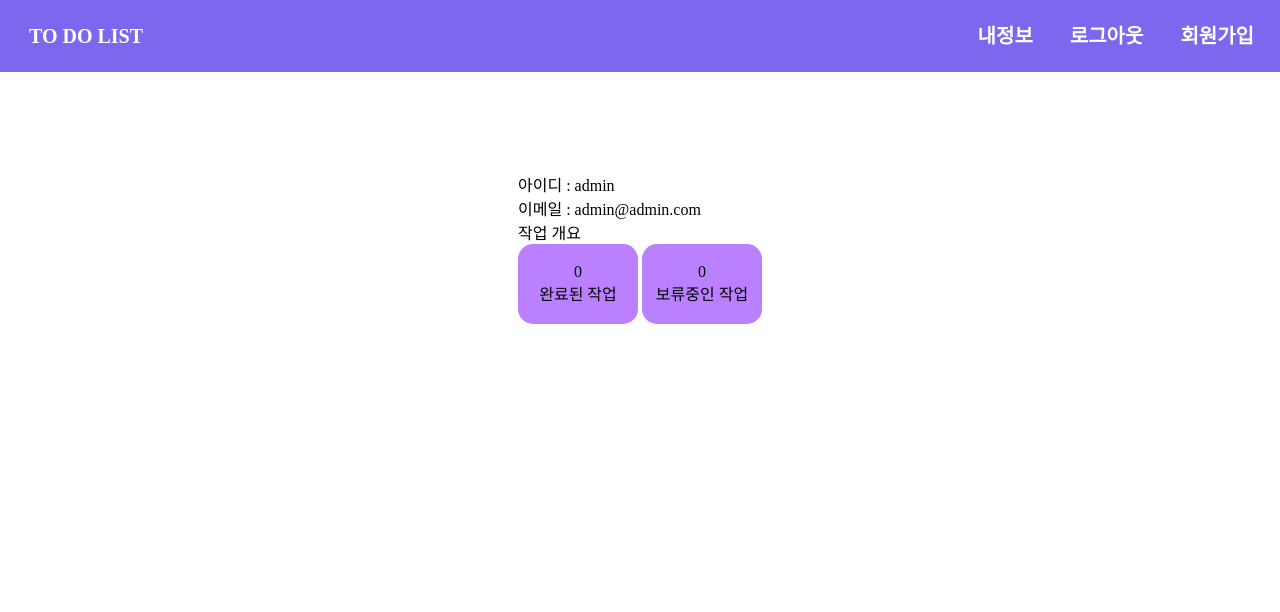
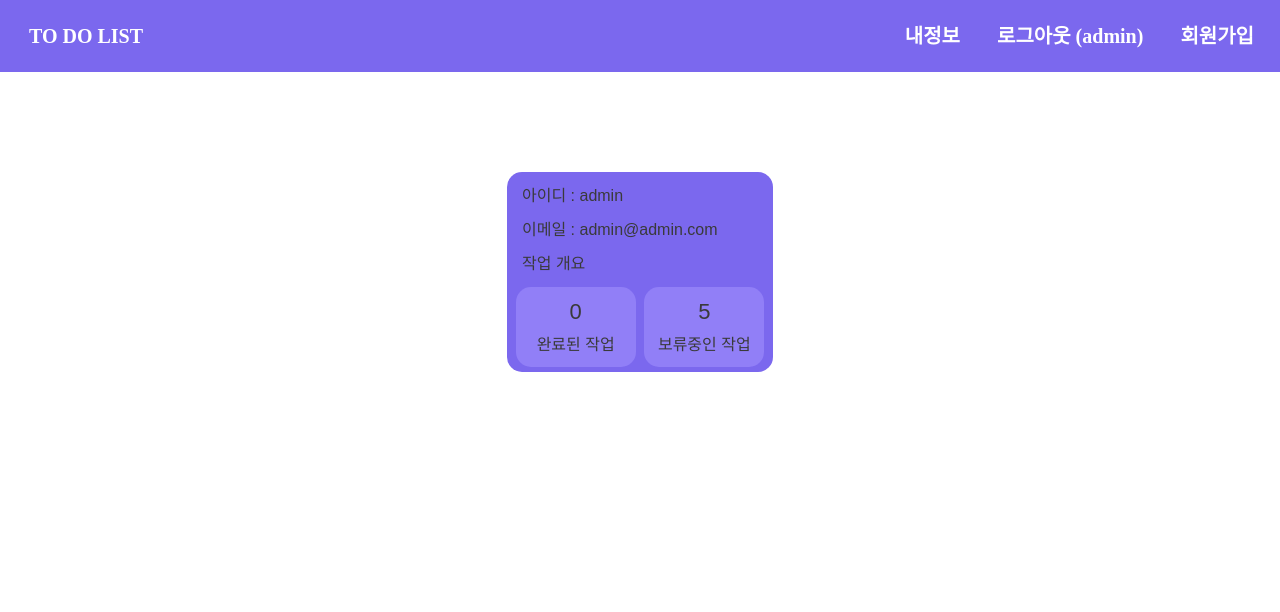
Before and after one commit to jaewon786/ToDoList, a Django app: page /common/information/ in a window 1280 px wide. Shown: the top 612 px of the page. Run offline with Django 5.2, Linux system fonts and the light colour scheme; a user stored in the database is signed in; data comes from the database, SQL or seed files in the repository; both versions use the stored data as it was after the commit; some web fonts are replaced.

Commit message:
내 정보 디자인 완료

```diff
--- a/common/views.py
+++ b/common/views.py
@@ -1,6 +1,7 @@
 from django.contrib.auth import authenticate, login, logout
 from django.shortcuts import render, redirect
 from common.forms import UserForm
+from todolists.models import Todo
 
 def logout_view(request):
     logout(request)
@@ -21,6 +22,8 @@ def signup(request):
   return render(request, 'common/signup.html', {'form': form})
 
 def information(request):
+  workedCount = Todo.objects.filter(author=request.user).filter(completed=True).count
+  workingCount = Todo.objects.filter(author=request.user).filter(completed=False).count
   user = request.user
-  info = {'user':user}
+  info = {'user':user, 'workedCount':workedCount, 'workingCount':workingCount}
   return render(request, 'common/information.html', info)
--- a/static/style.css
+++ b/static/style.css
@@ -115,8 +115,6 @@ label {
 }
 
 #slide-container {
-  width: 100%;
-  transition: 10s;
   display: none;
 }
 
@@ -134,7 +132,7 @@ label {
 }
 
 .mobile-menu {
-  font-size: 24px;
+  font-size: 18px;
   font-weight: bold;
   color: white;
   padding: 10px;
--- a/static/styles/information.css
+++ b/static/styles/information.css
@@ -1,26 +1,52 @@
+@font-face {
+  font-family: 'TheJamsil5Bold';
+  src: url('https://fastly.jsdelivr.net/gh/projectnoonnu/noonfonts_2302_01@1.0/TheJamsil5Bold.woff2') format('woff2');
+  font-weight: 700;
+  font-style: normal;
+}
+
 #information-container {
+  font-family: 'TheJamsil5Bold', sans-serif;
+  color: rgb(58, 58, 58);
+  cursor: pointer;
+  display: flex;
+  flex-direction: column;
+  justify-content: center;
+  align-items: left;
+  width: 266px;
+  height: 200px;
+  background-color: rgb(123, 104, 238);
+  border-radius: 15px;
   position: absolute;
   top: 100px;
 }
 
-#completed-work-box {
+#information-container #work {
+  display: inline-flex;
+  justify-content: space-evenly;
+}
+
+#info-work {
+  margin-bottom: 8px;
+}
+
+#completed-work-box, #pending-work-box {
   display: inline-flex;
   flex-direction: column;
   justify-content: center;
   align-items: center;
   width: 120px;
   height: 80px;
-  background-color: rgb(187, 128, 255);
+  background-color: rgb(145, 127, 247);
   border-radius: 15px;
 }
 
-#pending-work-box {
-  display: inline-flex;
-  flex-direction: column;
-  justify-content: center;
-  align-items: center;
-  width: 120px;
-  height: 80px;
-  background-color: rgb(187, 128, 255);
-  border-radius: 15px;
+#info-username, #info-useremail, #info-work {
+  margin-left: 10px;
+  padding: 5px;
 }
+
+#completed-work-count, #pending-work-count {
+  margin-bottom: 6px;
+  font-size: 22px;
+}
--- a/static/styles/signup.css
+++ b/static/styles/signup.css
@@ -14,7 +14,7 @@
   font-size: 32px;
   margin: 0 0 24px;
   padding: 0;
-  color: #fff;
+  color: white;
   text-align: center;
 }
 
@@ -22,7 +22,7 @@
   height: 25px;
   border: none;
   border-radius: 10px;
-  background-color: rgb(241, 236, 255);
+  background-color: white;
   margin-bottom: 8px;
   outline: none;
 }
--- a/templates/base.html
+++ b/templates/base.html
@@ -25,7 +25,7 @@
         </li>
         <li class="header__nav-item">
           {% if user.is_authenticated %}
-          <a href="{% url 'common:logout' %}">로그아웃</a>
+          <a href="{% url 'common:logout' %}">로그아웃 ({{ request.user }})</a>
           {% else %}
           <a href="{% url 'common:login' %}">로그인</a>
           {% endif %}
@@ -49,7 +49,7 @@
         {% endif %}
         <li class="mobile-menu">
           {% if user.is_authenticated %}
-          <a href="{% url 'common:logout' %}">로그아웃</a>
+          <a href="{% url 'common:logout' %}">로그아웃 ({{ request.user }})</a>
           {% else %}
           <a href="{% url 'common:login' %}">로그인</a>
           {% endif %}
@@ -71,20 +71,6 @@
     </p>
   </footer>
 <script>
-  const btn = document.getElementById('addBtn');
-  const form_method = document.getElementById('add_form');
-
-  btn.addEventListener('click', function() {
-    {% if user.is_anonymous %}
-      if (confirm('로그인 후 이용 가능합니다. 로그인 하시겠습니까?')) {
-        form_method.method = "post";
-      }
-      else {
-        form_method.method = "get";
-      }
-    {% endif %}
-  })
-
   const mobileMenuBtn = document.querySelector('.menuBtn');
   const mobileMenu = document.getElementById('slide-container');
 
--- a/templates/common/information.html
+++ b/templates/common/information.html
@@ -3,14 +3,16 @@
 <div id="information-container">
   <div id="info-username">아이디 : {{ user.username }}</div>
   <div id="info-useremail">이메일 : {{ user.email }}</div>
-  <div>작업 개요</div>
-  <div id="completed-work-box">
-    <div id="completed-work-count">0</div>
-    <div>완료된 작업</div>
-  </div>
-  <div id="pending-work-box">
-    <div id="pending-work-count">0</div>
-    <div>보류중인 작업</div>
+  <div id="info-work">작업 개요</div>
+  <div id="work">
+    <div id="completed-work-box">
+      <div id="completed-work-count">{{ workedCount }}</div>
+      <div>완료된 작업</div>
+    </div>
+    <div id="pending-work-box">
+      <div id="pending-work-count">{{ workingCount }}</div>
+      <div>보류중인 작업</div>
+    </div>
   </div>
 </div>
 {% endblock %}
--- a/templates/common/login.html
+++ b/templates/common/login.html
@@ -8,7 +8,7 @@
         {% include "form_errors.html" %}
         <div class="user-box">
             <input type="text" required="" name="username" id="username"
-            value="{{ form.username.value|default_if_none:'' }}">
+            value="{{ form.username.value|default_if_none:'' }}" autocomplete="off">
             <label for="username">아이디</label>
         </div>
         <div class="user-box">
--- a/templates/common/signup.html
+++ b/templates/common/signup.html
@@ -8,7 +8,7 @@
         <div claas="signup-div">
             <label for="username">아이디</label>
             <input type="text" name="username" id="username"
-            value="{{ form.username.value|default_if_none:'' }}">
+            value="{{ form.username.value|default_if_none:'' }}" autocomplete="off">
         </div>
         <div>
             <label for="password1">비밀번호</label>
@@ -23,7 +23,7 @@
         <div>
             <label for="email">이메일</label>
             <input type="text" name="email" id="email"
-            value="{{ form.email.value|default_if_none:'' }}">
+            value="{{ form.email.value|default_if_none:'' }}" autocomplete="off">
         </div>
         <button id="create" type="submit">가입하기</button>
     </form>
--- a/todolists/models.py
+++ b/todolists/models.py
@@ -5,6 +5,7 @@ from django.contrib.auth.models import User
 class Todo(models.Model):
   author = models.ForeignKey(User, on_delete=models.CASCADE)
   content = models.TextField()
+  completed = models.BooleanField(default=False)
   create_date = models.DateTimeField()
 
   def __str__(self):
--- a/todolists/urls.py
+++ b/todolists/urls.py
@@ -7,4 +7,5 @@ app_name = 'todolists'
 urlpatterns = [
   path('', views.index, name='index'),
   path('todo_delete/<int:todo_id>', views.todo_delete, name='todo_delete'),
+  path('todo_complete/<int:todo_id>', views.todo_complete, name='todo_complete'),
 ]
```
Also changed, not shown: static/styles/todolists.css (+19 -11 lines), templates/todolists/todo_list.html (+28 -4 lines), todolists/views.py (+9 -0 lines), db.sqlite3, todolists/migrations/0003_todo_completed.py (added).
